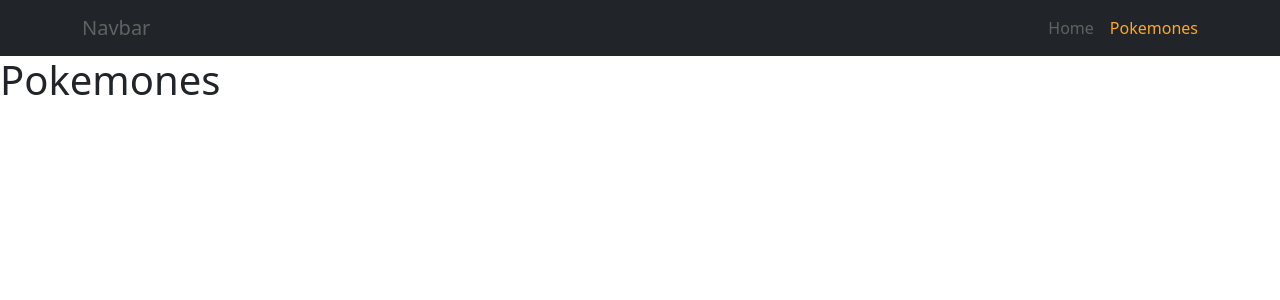
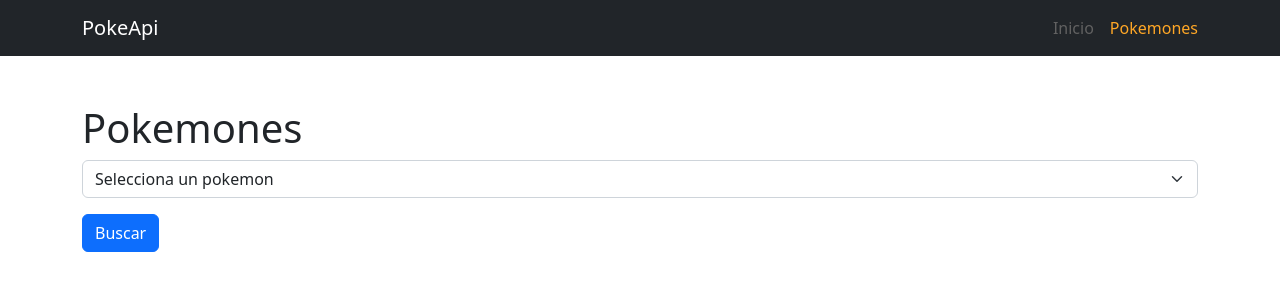
Before and after one commit to CrissRayes/Pokeapi-spa, a React (Create React App) app: page /pokemones in a window 1280 px wide. Shown: the top 300 px of the page. Built offline with nearby package versions, Linux system fonts and the light colour scheme.

Commit message:
implementa consulta parametrizada

```diff
--- a/src/App.js
+++ b/src/App.js
@@ -1,24 +1,34 @@
 import 'bootstrap/dist/css/bootstrap.min.css'
-import { BrowserRouter, Routes, Route } from 'react-router-dom';
-import Nvbar from './components/Nvbar';
-import Home from './views/Home'
+import { BrowserRouter, Routes, Route } from 'react-router-dom'
+import Mycontext from './my_context'
+import { useState } from 'react'
+import Nvbar from './components/Nvbar'
+import Inicio from './views/Inicio'
 import Pokemones from './views/Pokemones'
+import Pokemon from './views/Pokemon'
 import NotFound from './views/NotFound'
 
 
 function App () {
+
+  const [id, setId] = useState( '' )
+
+
+
   return (
     <div className="App">
+      <Mycontext.Provider value={ { id, setId } }>
         <BrowserRouter>
           <Nvbar />
 
           <Routes>
-          <Route path="/" element={ <Home /> } />
+            <Route path="/" element={ <Inicio /> } />
             <Route path="/pokemones" element={ <Pokemones /> } />
-          {/* <Route path="/pokemones/:id" element={ <Pokemones /> } /> */ }
+            <Route path="/pokemon/:id" element={ <Pokemon /> } />
             <Route path="*" element={ <NotFound /> } />
           </Routes>
         </BrowserRouter>
+      </Mycontext.Provider>
     </div>
   );
 }
--- a/src/components/Nvbar.jsx
+++ b/src/components/Nvbar.jsx
@@ -5,7 +5,6 @@
   const setActiveClass = ({ isActive }) => {
     return isActive ? 'active' : undefined
   }
-
   return (
     <>
       <Navbar
@@ -13,13 +12,13 @@
         variant='dark'
       >
         <Container className='justify-content-between'>
-          <Navbar.Brand href='#home'>Navbar</Navbar.Brand>
+          <Navbar.Brand>PokeApi</Navbar.Brand>
           <div>
             <NavLink
               to='/'
               className={`${setActiveClass} ms-3`}
             >
-              Home
+              Inicio
             </NavLink>
             <NavLink
               to='/pokemones'
--- a/src/views/Home.jsx
+++ /dev/null
@@ -1,9 +0,0 @@
-const Home = () => {
-  return (
-    <div>
-      <h1>Home</h1>
-    </div>
-  )
-}
-
-export default Home
--- /dev/null
+++ b/src/views/Inicio.jsx
@@ -0,0 +1,13 @@
+import { Container } from 'react-bootstrap'
+
+const Inicio = () => {
+  return (
+    <>
+      <Container className='mt-5'>
+        <h1>Inicio</h1>
+      </Container>
+    </>
+  )
+}
+
+export default Inicio
--- a/src/views/NotFound.jsx
+++ b/src/views/NotFound.jsx
@@ -1,9 +1,13 @@
+import { Container } from 'react-bootstrap'
+
 const NotFound = () => {
   return (
-    <div>
-      <h1>404</h1>
-      <h2>Not Found</h2>
-    </div>
+    <>
+      <Container className='text-center mt-5'>
+        <h1>404</h1>
+        <h2>Not Found</h2>
+      </Container>
+    </>
   )
 }
 
--- /dev/null
+++ b/src/views/Pokemon.jsx
@@ -0,0 +1,54 @@
+import { useParams } from 'react-router-dom'
+import { Container } from 'react-bootstrap'
+import { useEffect, useState } from 'react'
+
+const Pokemon = () => {
+  const [character, setCharacter] = useState([])
+  const { id } = useParams()
+
+  const getCharacter = async () => {
+    const response = await fetch(`https://pokeapi.co/api/v2/pokemon/${id}`)
+    const data = await response.json()
+    const dataCharacter = {
+      name: data.name,
+      img: data.sprites.other.home.front_default,
+      base_experience: data.base_experience,
+      height: data.height,
+      weight: data.weight,
+      abilities: data.abilities,
+      types: data.types,
+    }
+    setCharacter(dataCharacter)
+    return dataCharacter
+  }
+
+  useEffect(() => {
+    getCharacter()
+  }, [])
+
+  return (
+    <>
+      <Container className='mt-5'>
+        <div className='row'>
+          <div className='col'>
+            <img
+              src={character.img}
+              alt={character.name}
+            />
+          </div>
+          <div className='col'>
+            <h3>{character.name}</h3>
+            <ul>
+              <li></li>
+              <li></li>
+              <li></li>
+              <li></li>
+            </ul>
+          </div>
+        </div>
+      </Container>
+    </>
+  )
+}
+
+export default Pokemon
--- a/src/views/Pokemones.jsx
+++ b/src/views/Pokemones.jsx
@@ -1,8 +1,42 @@
+import { useState, useContext } from 'react'
+import { Container } from 'react-bootstrap'
+import { useNavigate } from 'react-router-dom'
+import MyContext from '../my_context'
+
 const Pokemones = () => {
+  const navigate = useNavigate()
+  const { id, setId } = useContext(MyContext)
+
   return (
-    <div>
-      <h1>Pokemones</h1>
-    </div>
+    <>
+      <Container className='mt-5'>
+        <h1>Pokemones</h1>
+        <select
+          className='form-select'
+          value={id}
+          onChange={e => setId(e.target.value)}
+        >
+          <option value=''>Selecciona un pokemon</option>
+          <option value='bulbasaur'>Bulbasaur</option>
+          <option value='pikachu'>Pikachu</option>
+          <option value='venusaur'>Venusaur</option>
+          <option value='charizard'>Charizard</option>
+          <option value='squirtle'>Squirtle</option>
+          <option value='blastoise'>Blastoise</option>
+          <option value='caterpie'>Caterpie</option>
+          <option value='metapod'>Metapod</option>
+          <option value='butterfree'>Butterfree</option>
+          <option value='weedle'>Weedle</option>
+          <option value='kakuna'>Kakuna</option>
+        </select>
+        <button
+          className='btn btn-primary mt-3'
+          onClick={() => navigate(`/pokemon/${id}`)}
+        >
+          Buscar
+        </button>
+      </Container>
+    </>
   )
 }
 
```
Also changed, not shown: src/helpers/getData.js (deleted, +0 -17 lines), src/hooks/useData.js (deleted, +0 -19 lines). Lines whose indentation alone changed are shown as unchanged.
